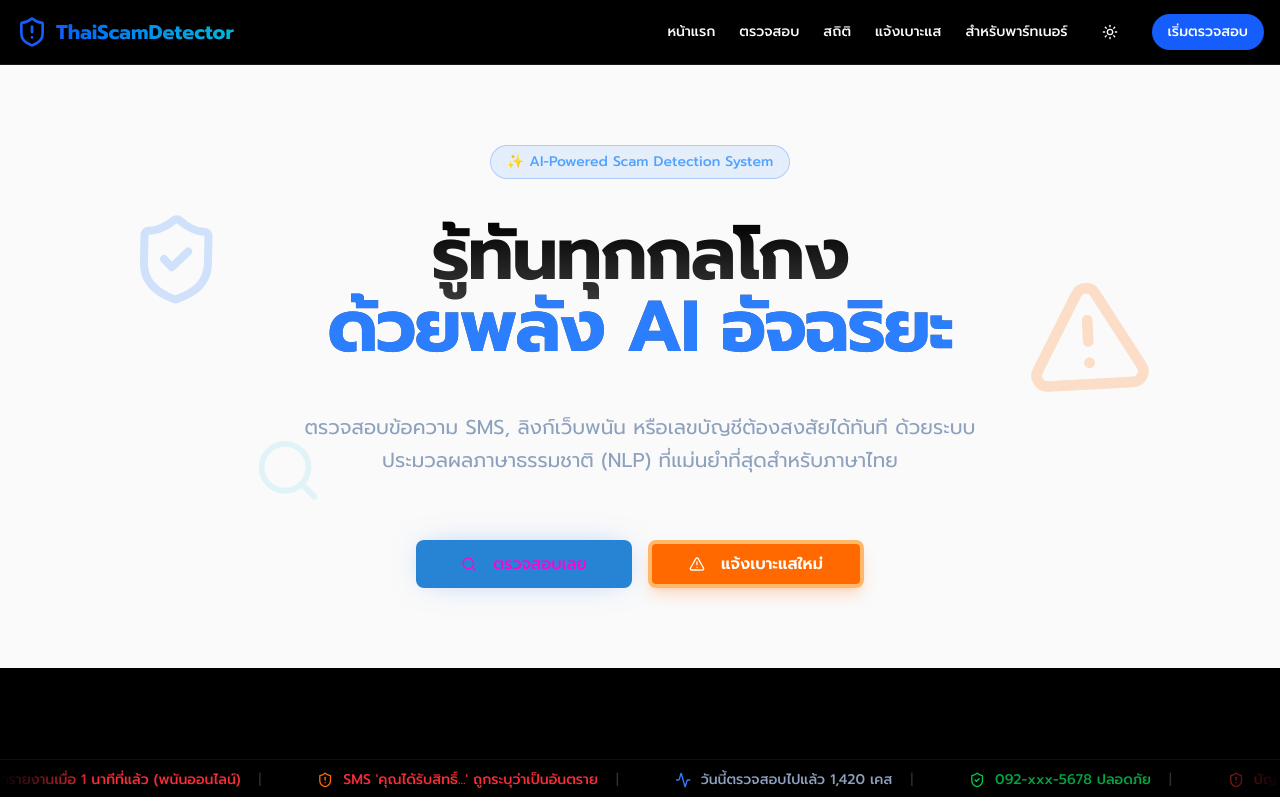
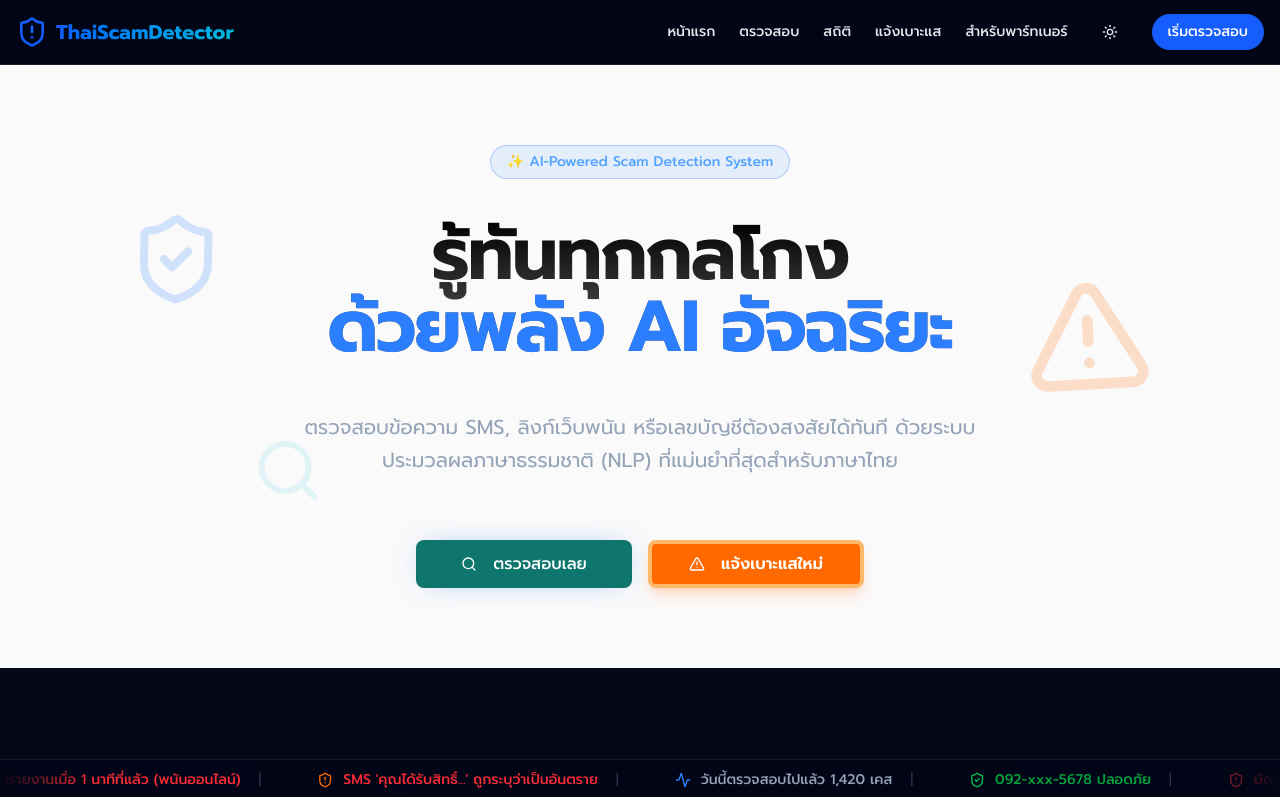
Before and after one commit to nutthakorn7/ThaiScamBench, a Next.js app in the folder frontend/: page / in a window 1280 px wide. Shown: the top 797 px of the page. Built offline with nearby package versions, Linux system fonts and the light colour scheme; a web font is replaced by a local one.

Commit message:
style: apply teal-cyan enterprise theme

```diff
--- a/frontend/app/globals.css
+++ b/frontend/app/globals.css
@@ -54,52 +54,44 @@
     --font-prompt: 'Prompt', sans-serif;
 
     /*
-      THEME: PUBLIC (Default / Dark Cyberpunk)
-      Used for: /, /check, /stats, /report
+      THEME: UNIFIED "Teal-Cyan Enterprise"
+      Used for: ALL PORTALS (Public, Partner, Admin)
     */
-    --color-bg: oklch(0.05 0 0);           /* Zinc 950 */
-    --color-bg-elevated: oklch(0.1 0 0);   /* Zinc 900 */
-    --color-primary: oklch(0.6 0.15 250);  /* Blue 500 equivalent */
-    --color-accent: oklch(0.65 0.2 40);    /* Orange 500 */
-    --color-danger: oklch(0.5 0.2 25);     /* Red 600 */
-    --color-text: oklch(0.985 0 0);        /* White */
-    --color-text-inverse: oklch(1 1 1);    /* White */
-    --color-text-soft: oklch(0.7 0.05 260); /* Zinc 400 */
-    --color-border: oklch(0.25 0.05 250);  /* Zinc 800 */
+    /* Deep Navy Black */
+    --color-bg: #020617;
+    /* Card / Panel */
+    --color-bg-elevated: #0b1220;
+
+    /* Deep Teal (Brand) */
+    --color-primary: #0f766e;
+    /* Soft Teal (Hover/Active) */
+    --color-primary-soft: #14b8a6;
+
+    /* Cyan (AI Highlight) */
+    --color-accent: #22d3ee;
+
+    /* Semantic Colors */
+    --color-danger: #ef4444;
+    --color-warning: #facc15;
+    --color-success: #22c55e;
+
+    /* Typography */
+    --color-text: #e5e7eb;
+    --color-text-inverse: #ffffff;
+    --color-text-soft: #94a3b8;
+
+    /* Border */
+    --color-border: rgba(148,163,184,0.25);
   }
 
   /*
-    THEME: PARTNER (Unified Cyberpunk Blue)
-    Used for: /partner
+    Partner & Admin themes now inherit the main theme to ensure consistency
+    as requested ("Teal-Cyan Enterprise" everywhere).
+    We can override specific semantic actions if needed, but for now, UNIFY.
   */
-  .theme-partner {
-    --color-bg: oklch(0.05 0 0);           /* Zinc 950 (Unified) */
-    --color-bg-elevated: oklch(0.1 0 0);   /* Zinc 900 */
-    --color-primary: oklch(0.6 0.15 250);  /* Blue 600 */
-    --color-accent: oklch(0.5 0.2 260);    /* Indigo 600 */
-    --color-danger: oklch(0.5 0.2 25);     /* Red 600 */
-    --color-text: oklch(0.985 0 0);        /* White */
-    --color-text-inverse: oklch(1 1 1);    /* White */
-    --color-text-soft: oklch(0.7 0.05 260);/* Zinc 400 */
-    --color-border: oklch(0.25 0.05 250);  /* Zinc 800 */
+  .theme-partner, .theme-admin {
+    /* Inherit from root */
   }
-
-  /*
-    THEME: ADMIN (Unified Cyberpunk Red)
-    Used for: /admin
-  */
-  .theme-admin {
-    --color-bg: oklch(0.05 0 0);           /* Zinc 950 (Unified) */
-    --color-bg-elevated: oklch(0.1 0 0);   /* Zinc 900 */
-    --color-primary: oklch(0.5 0.2 25);    /* Red 600 */
-    --color-accent: oklch(0.65 0.2 40);    /* Orange 500 */
-    --color-danger: oklch(0.4 0.2 25);     /* Darker Red */
-    --color-text: oklch(0.985 0 0);        /* White */
-    --color-text-inverse: oklch(1 1 1);    /* White */
-    --color-text-soft: oklch(0.7 0.05 260);/* Zinc 400 */
-    --color-border: oklch(0.25 0.05 250);  /* Zinc 800 */
-  }
-
 
   body {
     background-color: var(--color-bg);
```
